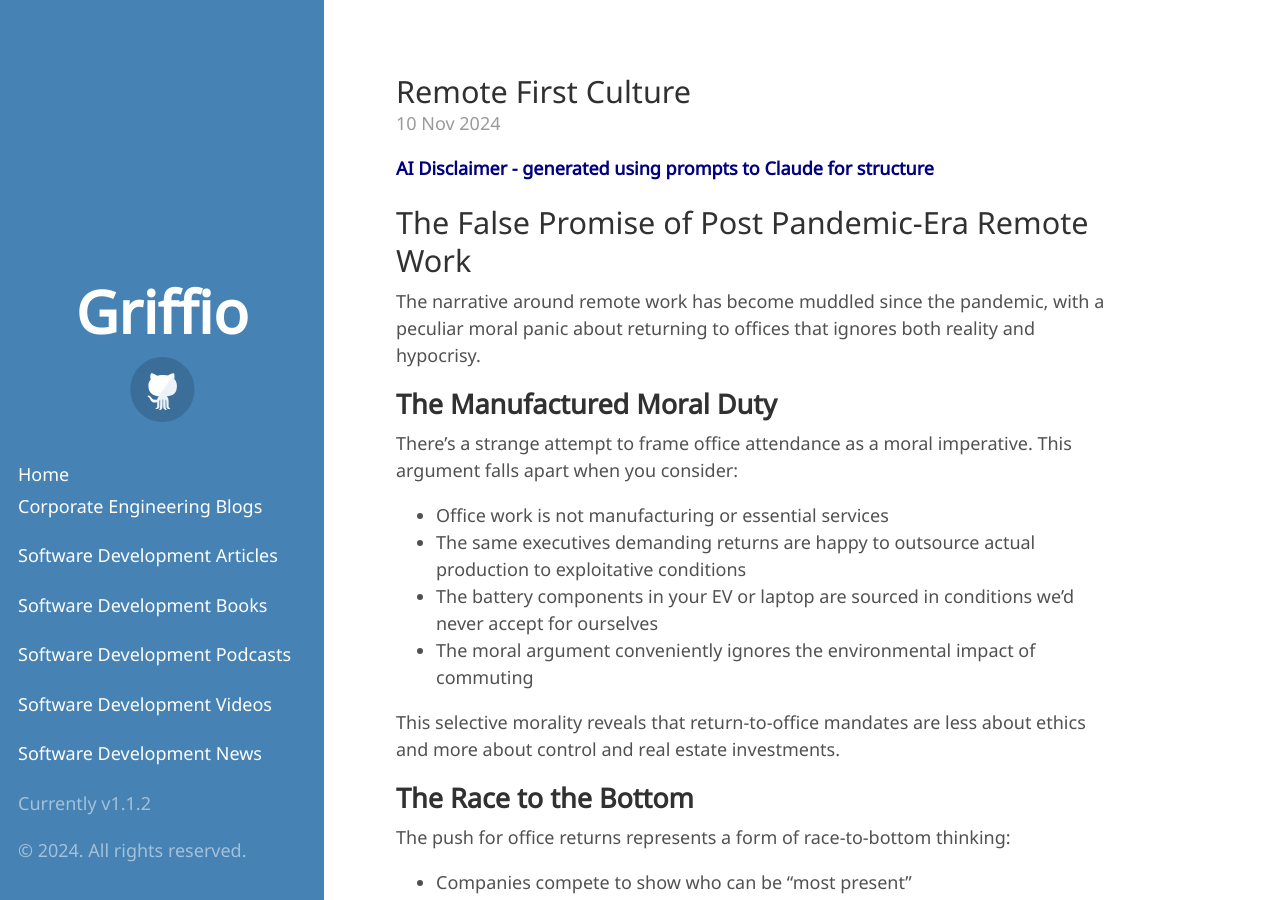
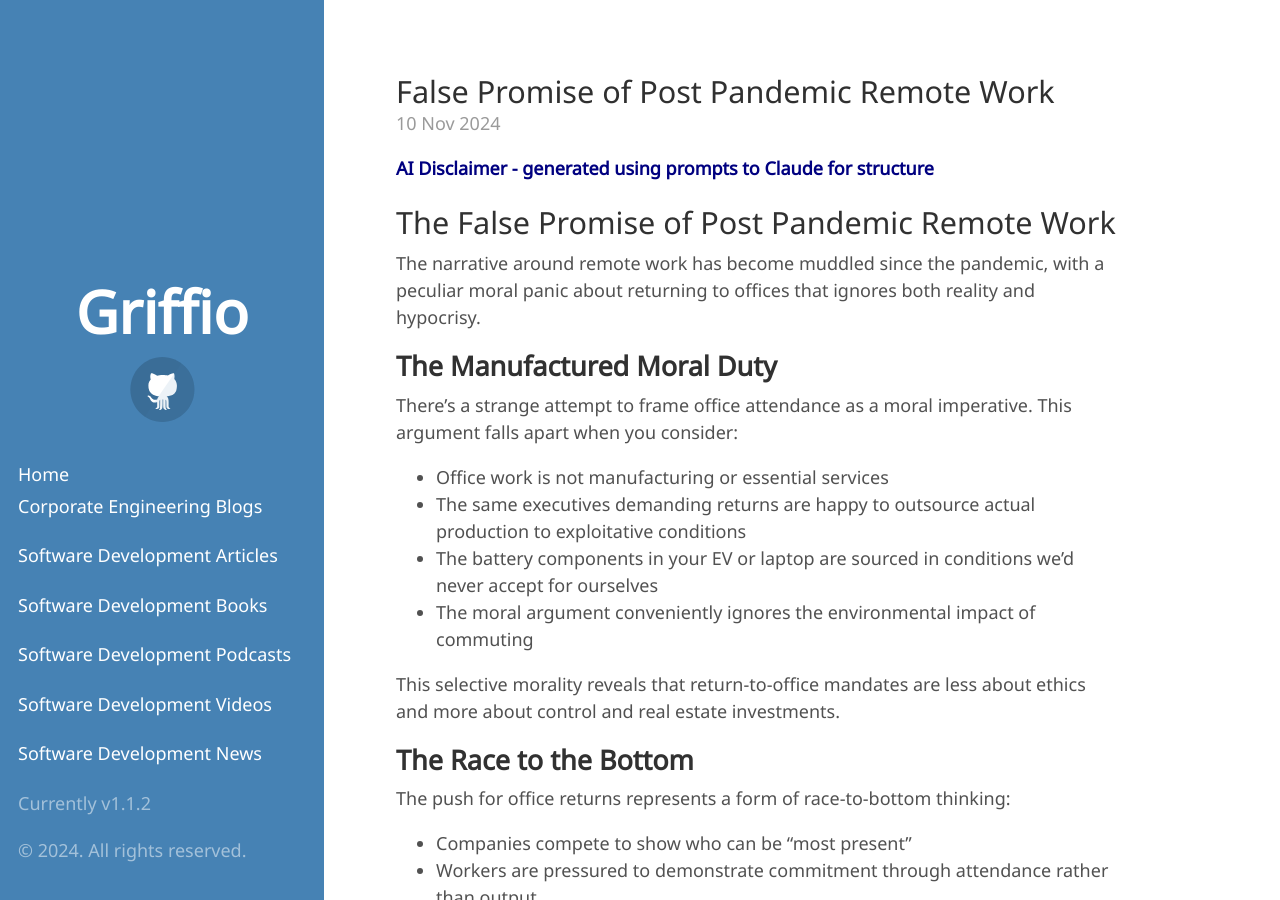
Before and after one commit to griffio/griffio.github.io, a Jekyll site: the page built from _posts/2024-11-10-The-False-Promise-of-Post-Pandemic-Era-Remote-Work.md, in a window 1280 px wide and 900 px high. Built offline with Jekyll 4.4.1, drawn with Linux system fonts in a browser that asks for light colours; some web fonts are replaced.

Commit message:
Update 2024-11-10-The-False-Promise-of-Post-Pandemic-Era-Remote-Work.md

```diff
--- a/_posts/2024-11-10-The-False-Promise-of-Post-Pandemic-Era-Remote-Work.md
+++ b/_posts/2024-11-10-The-False-Promise-of-Post-Pandemic-Era-Remote-Work.md
@@ -1,6 +1,6 @@
 ---
 layout: post
-title: Remote First Culture
+title: False Promise of Post Pandemic Remote Work
 category: remote
 tags: remote
 published: true
@@ -9,7 +9,7 @@
 
 **AI Disclaimer - generated using prompts to Claude for structure**
 
-# The False Promise of Post Pandemic-Era Remote Work
+# The False Promise of Post Pandemic Remote Work
 
 The narrative around remote work has become muddled since the pandemic, with a peculiar moral panic about returning to offices that ignores both reality and hypocrisy.
 
```
